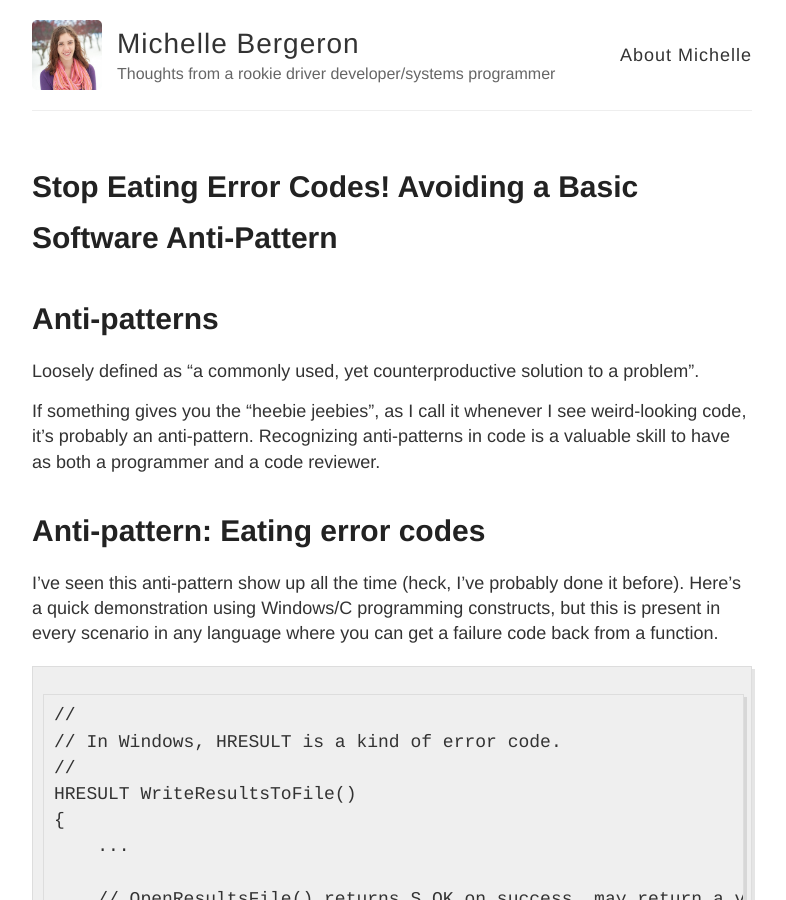
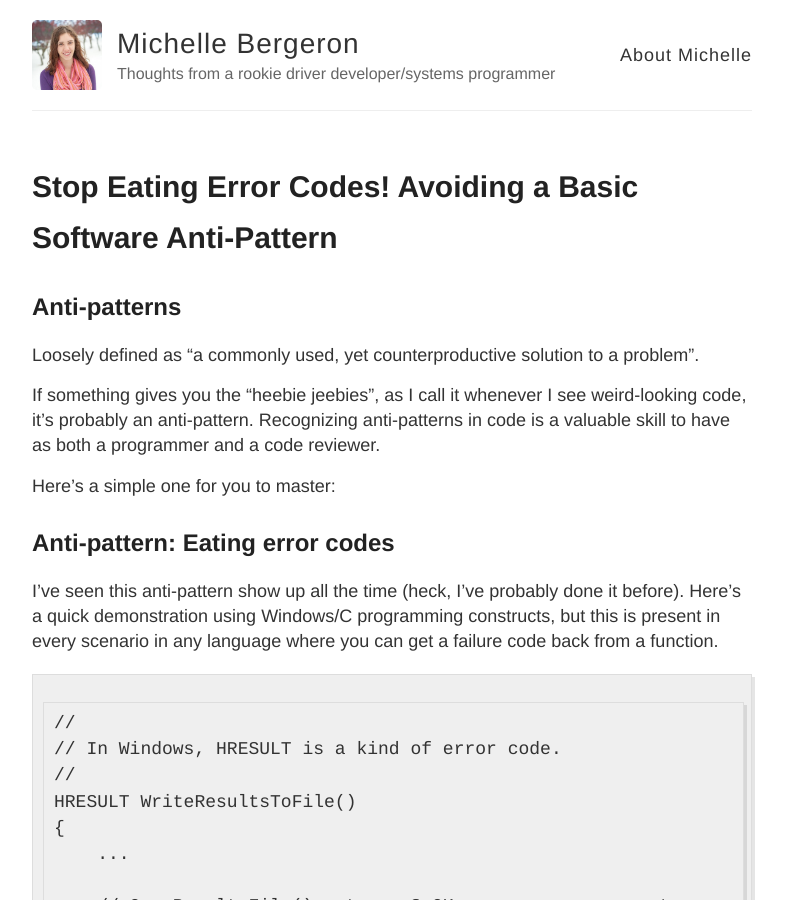
Before and after one commit to mrb113/mrb113.github.io, a Jekyll site: the page built from _posts/2017-10-18-Stop-Eating-Error-Codes.md, in a window 1280 px wide and 900 px high. Shown: the whole window, without its empty margins (248-1034 px from the left). Built offline with Jekyll 4.4.1, drawn with Linux system fonts in a browser that asks for light colours; comment, search, counter and statistics services are not loaded.

Commit message:
did not like headers

````diff
--- a/_posts/2017-10-18-Stop-Eating-Error-Codes.md
+++ b/_posts/2017-10-18-Stop-Eating-Error-Codes.md
@@ -3,12 +3,14 @@ layout: post
 title: Stop Eating Error Codes! Avoiding a Basic Software Anti-Pattern
 ---
 
-# Anti-patterns
+## Anti-patterns
 Loosely defined as "a commonly used, yet counterproductive solution to a problem".
 
 If something gives you the "heebie jeebies", as I call it whenever I see weird-looking code, it's probably an anti-pattern. Recognizing anti-patterns in code is a valuable skill to have as both a programmer and a code reviewer.
 
-# Anti-pattern: Eating error codes
+Here's a simple one for you to master:
+
+## Anti-pattern: Eating error codes
 I've seen this anti-pattern show up all the time (heck, I've probably done it before). Here's a quick demonstration using Windows/C programming constructs, but this is present in every scenario in any language where you can get a failure code back from a function.
 
 ```
````
